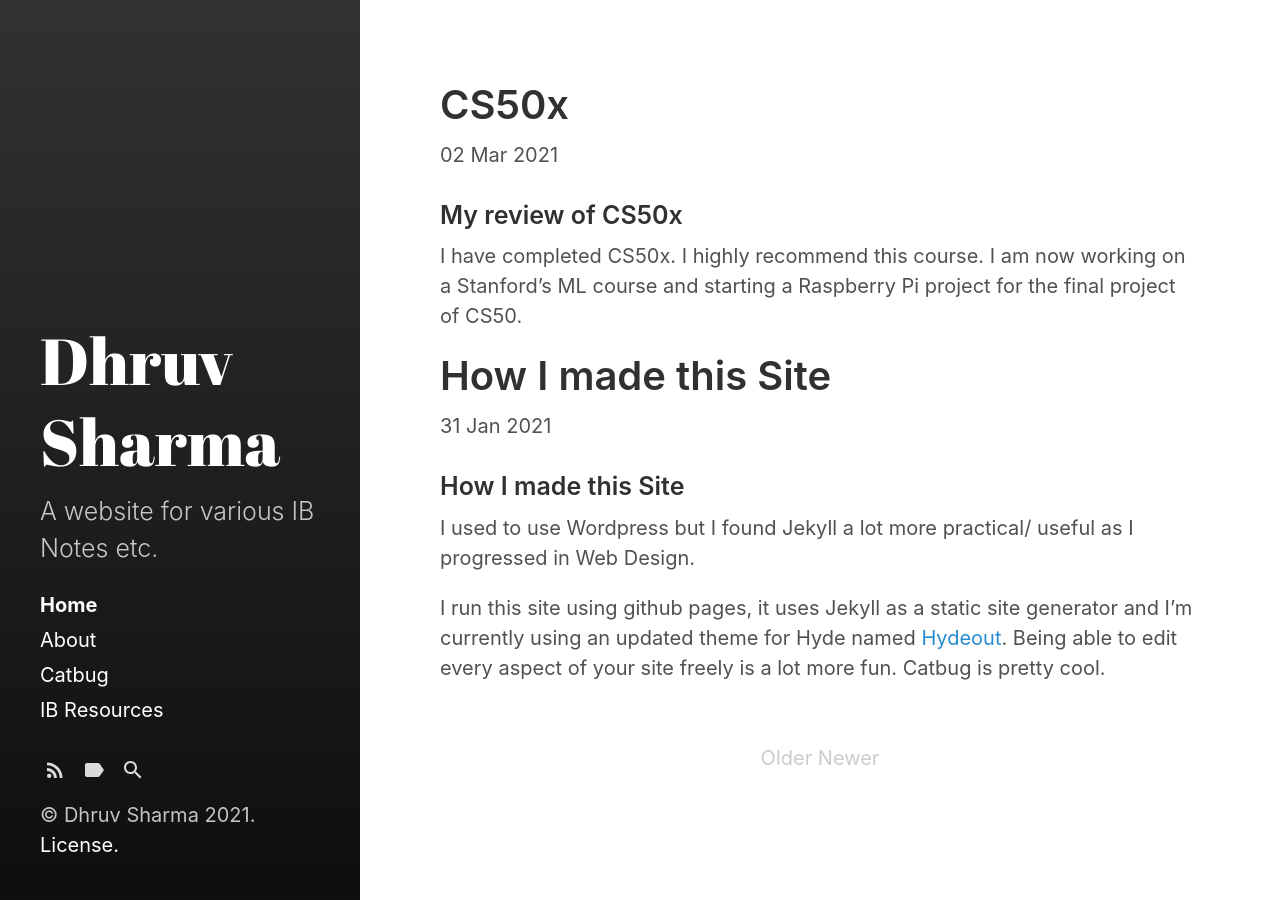
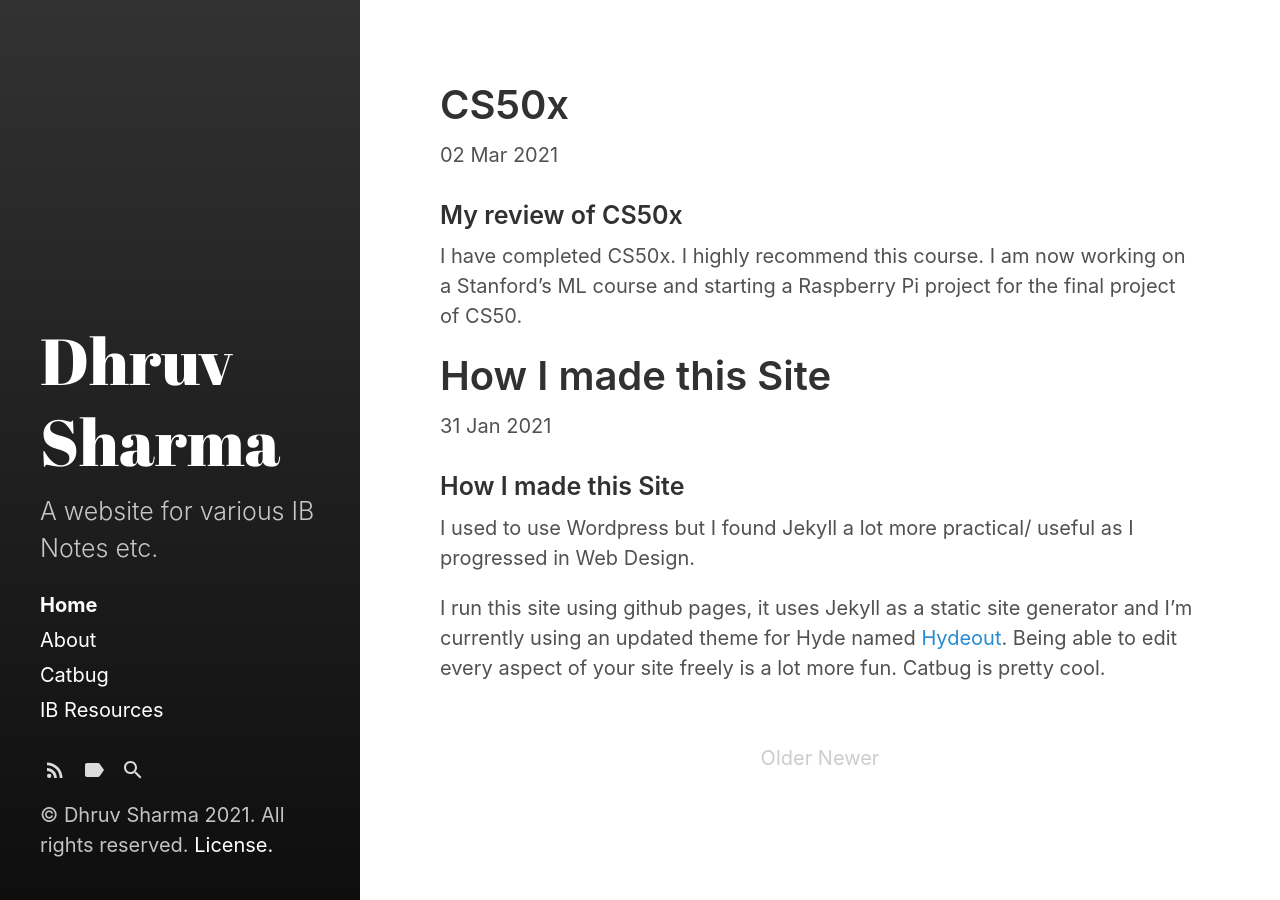
Before and after one commit to DhruvSkyy/DhruvSkyy.github.io, a Jekyll site: the page built from index.html, in a window 1280 px wide. Built offline with Jekyll 4.4.1, drawn with Linux system fonts in a browser that asks for light colours; the list of posts is cut into pages by our own code.

Commit message:
Copyright

```diff
--- a/_includes/copyright.html
+++ b/_includes/copyright.html
@@ -1,5 +1,5 @@
 <p>
 
-  &copy; Dhruv Sharma {{ site.time | date: '%Y' }}.
+  &copy; Dhruv Sharma {{ site.time | date: '%Y' }}. All rights reserved.
   <a href="{{ "/LICENSE.md" | relative_url }}">License.</a>
 </p>
```
